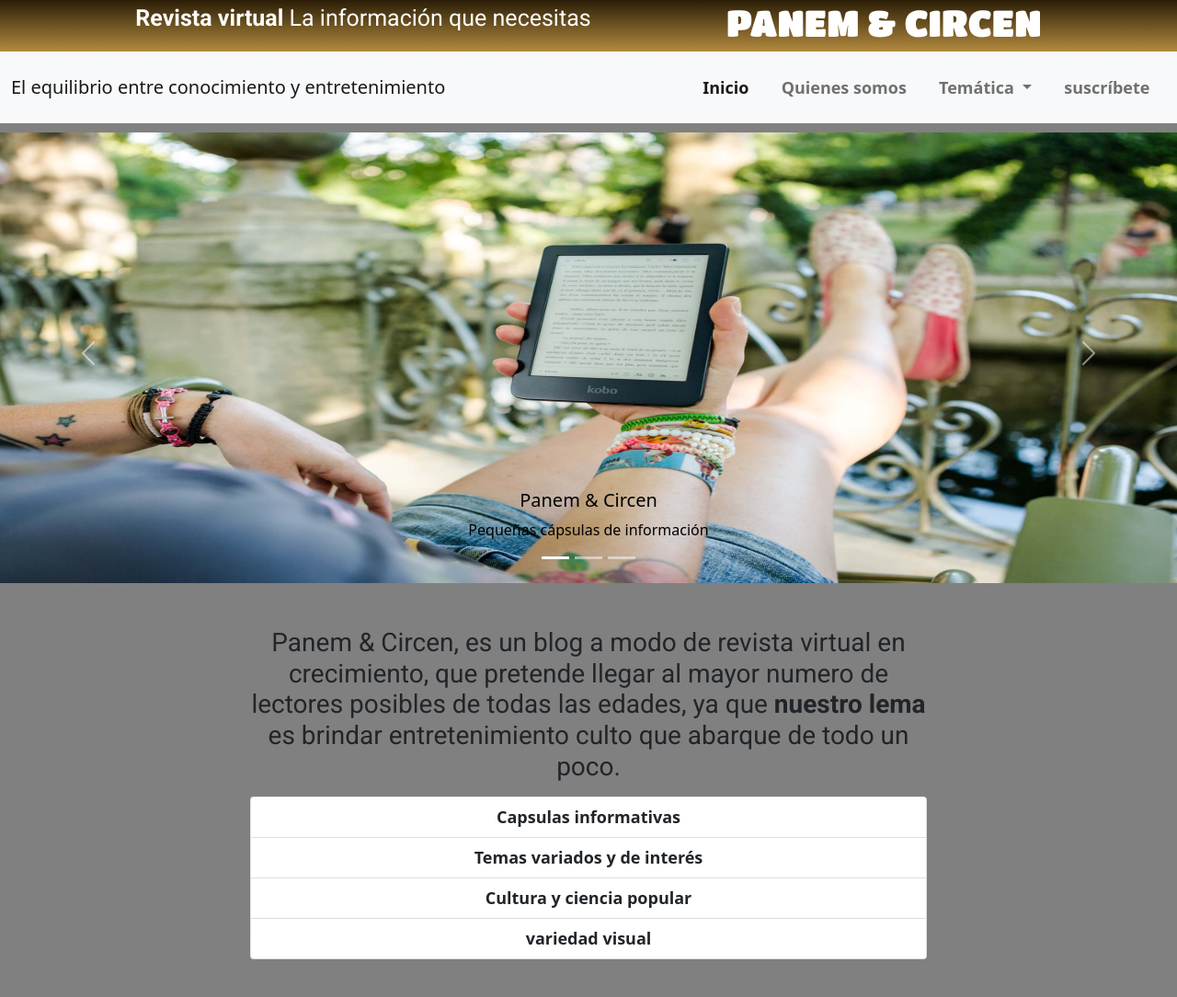
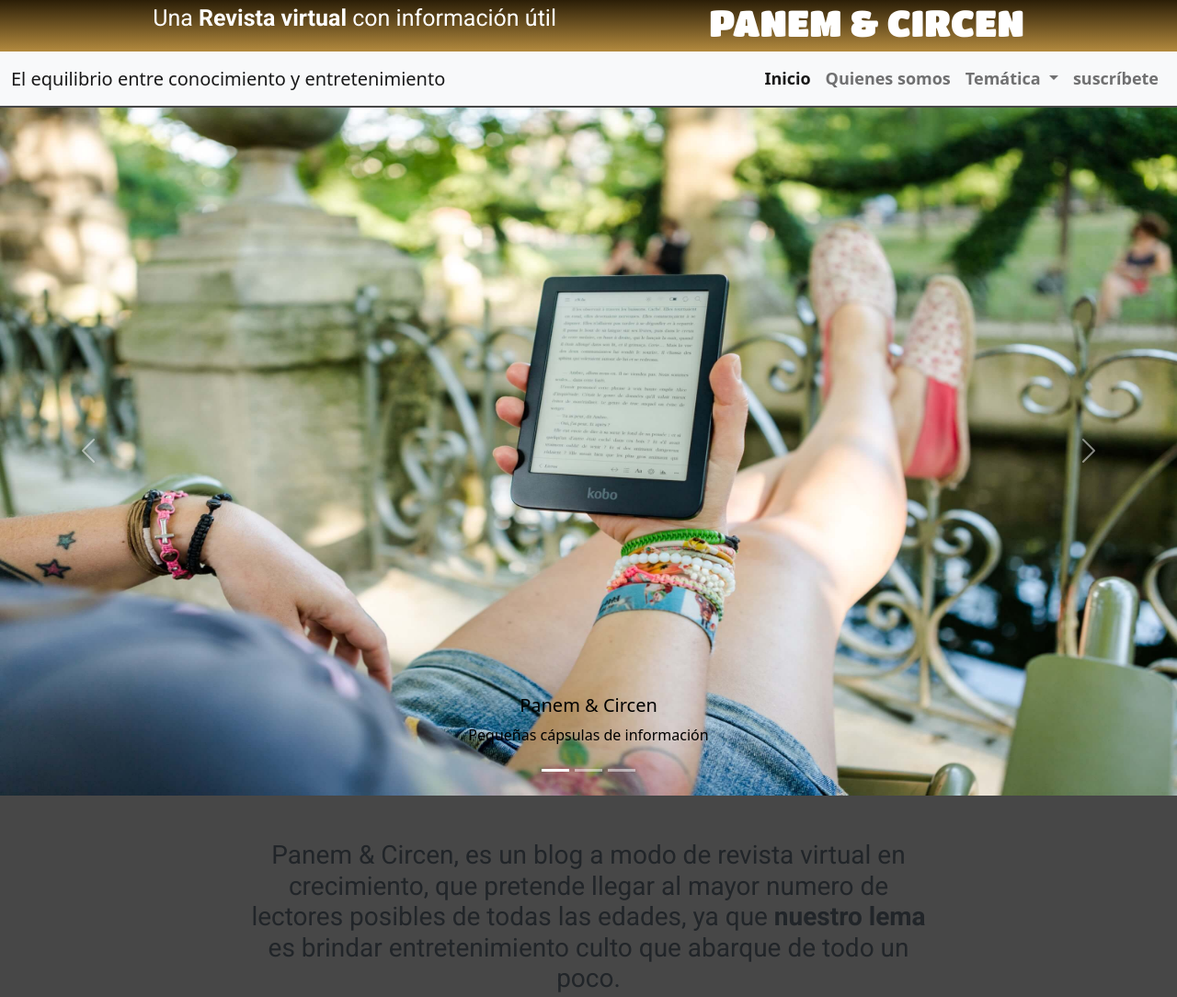
Before and after one commit to 3076javierpineda/Revista_Panem-Circen, a website: page index.html in a window 1280 px wide. Shown: the top 1084 px of the page at 92% size. Drawn offline with nearby package versions, Linux system fonts and the light colour scheme.

Commit message:
realice animaciones en header y footer

```diff
--- a/index.html
+++ b/index.html
@@ -15,7 +15,7 @@
 </head>
 <body>
     <header class="header">
-        <p><b>Revista virtual </b>La información que necesitas</p>
+        <p>Una <b>Revista virtual </b> con información útil</p>
         <div class="headerlogo">
             <div>
                 <h1>PANEM & CIRCEN</h1>
--- a/scss/secciones/_footer.scss
+++ b/scss/secciones/_footer.scss
@@ -9,6 +9,8 @@ footer{
     }
     i:hover{
         transform:  scale(1.2);
-        transition: all 0.5s ease-in-out;
+    }
+    h1:hover::before{
+        content: "Disfruta la revista de ";
     }
 }
--- a/scss/secciones/_header.scss
+++ b/scss/secciones/_header.scss
@@ -2,8 +2,9 @@ header{
     background-color: $colorFondo;
     background-image: linear-gradient(to top, rgb(179, 138, 62), rgb(43, 30, 7));
     display: flex;
+    flex-wrap: wrap;
     justify-content: space-evenly;
-    align-items: center;;
+    align-items: center;
     h1{
         font-family: $TitanOne;
         color: white;
@@ -11,4 +12,8 @@ header{
     p{
         @extend %estilosParrafo;
     }
+    h1:hover{
+        transform:  scale(1.5);
+        filter: blur(2px);
+    }
 }
--- a/scss/secciones/_index.scss
+++ b/scss/secciones/_index.scss
@@ -1,20 +1,20 @@
 #index{
-    background-color: grey;
+    background-color:#474747;
     .section1 li {
         font-size: 18px;
         font-weight: bold;
-        margin: .6rem;
+        margin: .6;
     }
 
 
 
         .carousel-inner img{
-        max-height: 500px;
-        width: 100%;
-        margin-top: 10px;
+        height: 750px;
+        width: 100vw;
+        margin-top: 2px;
     }
     .carousel-inner{
-        height: 500px;
+        height: 750px;
         h5{
             color: black;
         }
```
Also changed, not shown: css/style.css, 1 other file.
